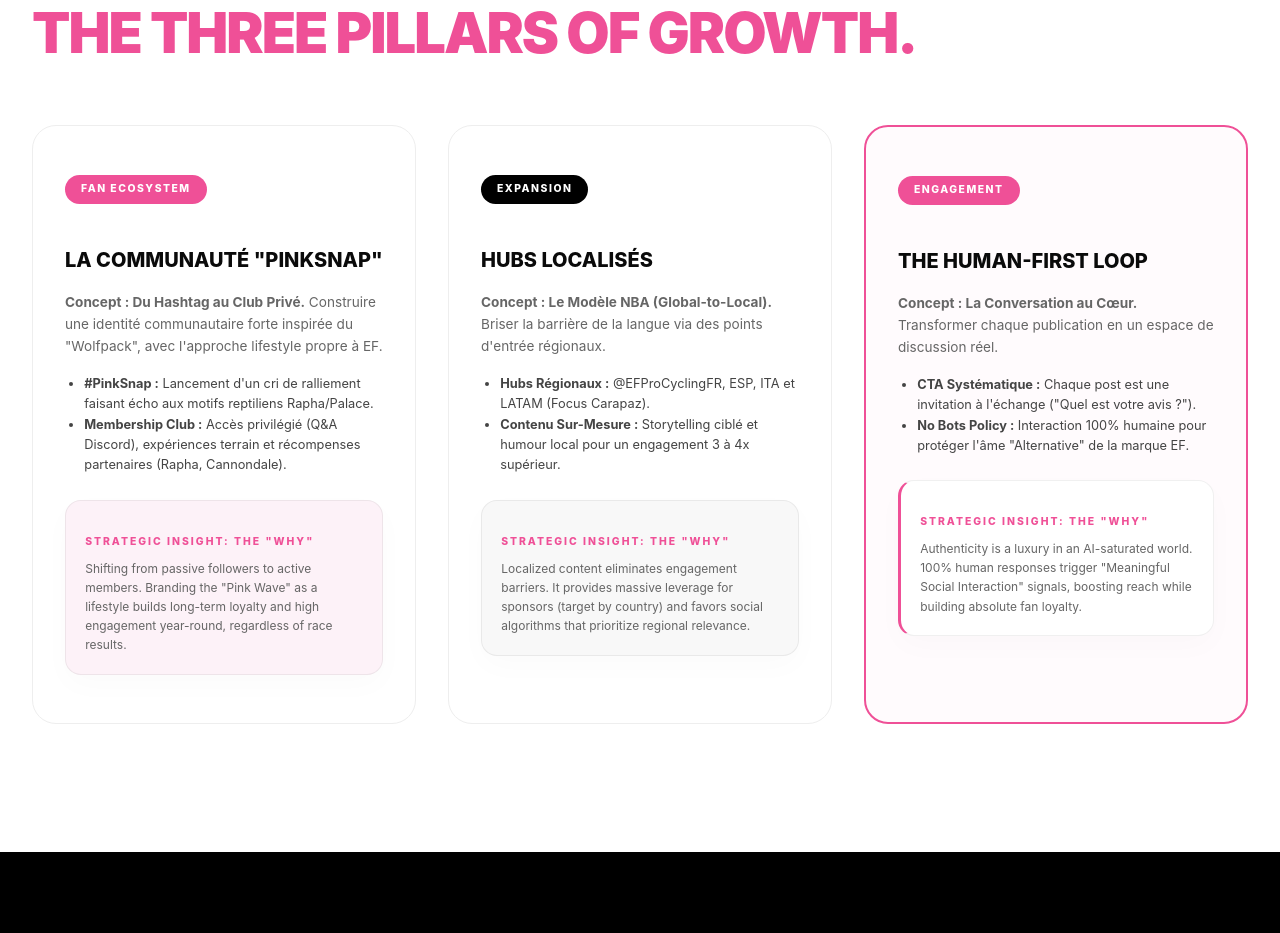
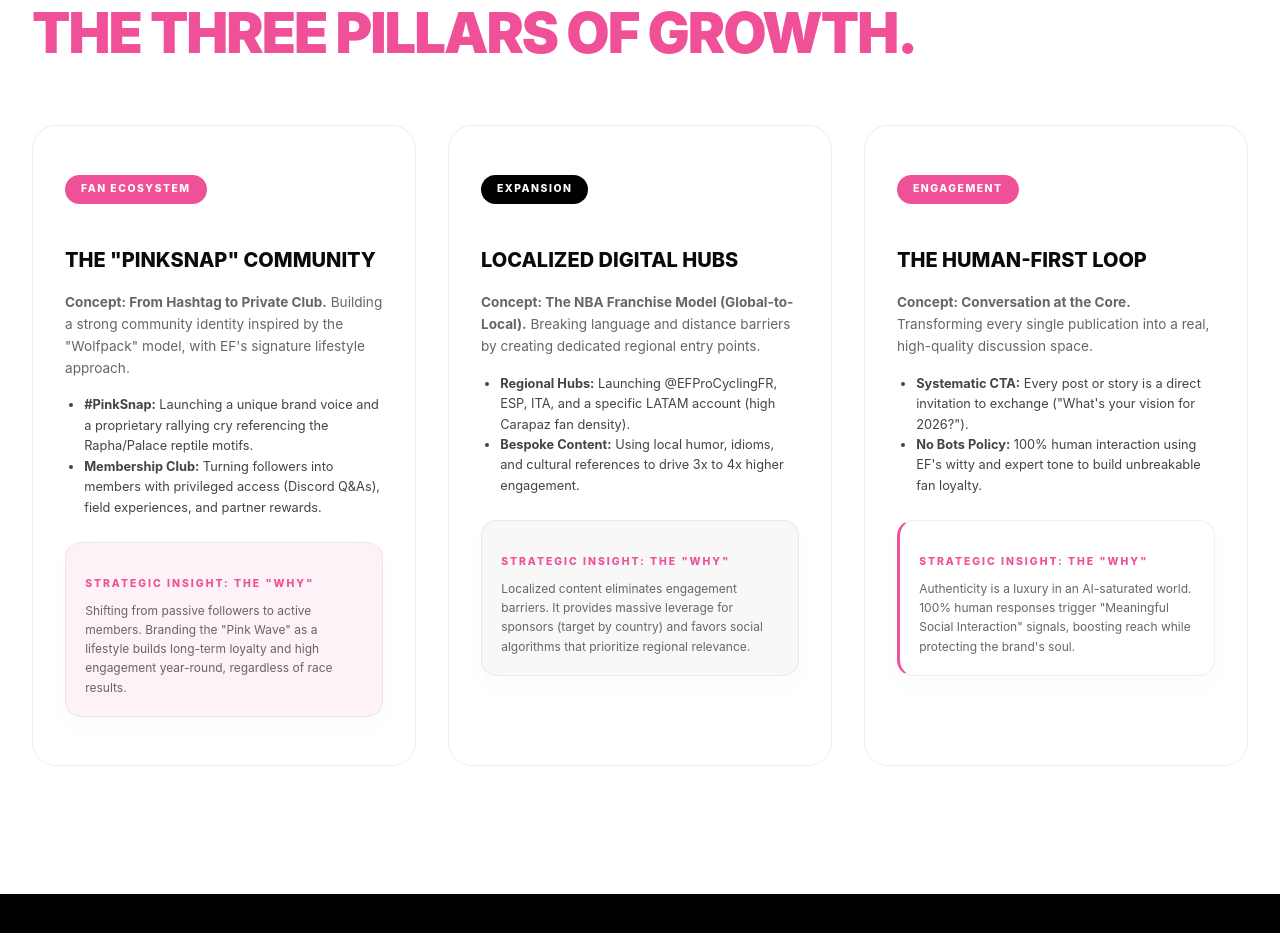
Before and after one commit to TheOne-Fantasy/EF-Ideas, a Next.js app: page / in a window 1280 px wide. Shown: the part 7534-8467 px from the top of the page. Built offline with nearby package versions, Linux system fonts and the light colour scheme.

Commit message:
docs: translate strategy pillars to English

```diff
--- a/src/app/page.tsx
+++ b/src/app/page.tsx
@@ -305,13 +305,13 @@ export default function EFPage() {
           {/* PILLAR 1 - PINKSNAP */}
           <div className={styles.strategyCard}>
             <span className={styles.caseStudyTag} style={{ background: 'var(--ef-pink)', color: '#fff', marginBottom: '1rem' }}>FAN ECOSYSTEM</span>
-            <h3>LA COMMUNAUTÉ &quot;PINKSNAP&quot;</h3>
+            <h3>THE &quot;PINKSNAP&quot; COMMUNITY</h3>
             <p style={{ color: '#666', fontSize: '0.85rem', marginBottom: '1rem' }}>
-              <strong>Concept : Du Hashtag au Club Privé.</strong> Construire une identité communautaire forte inspirée du &quot;Wolfpack&quot;, avec l&apos;approche lifestyle propre à EF.
+              <strong>Concept: From Hashtag to Private Club.</strong> Building a strong community identity inspired by the &quot;Wolfpack&quot; model, with EF&apos;s signature lifestyle approach.
             </p>
             <ul style={{ color: '#444', fontSize: '0.8rem', paddingLeft: '1.2rem', marginBottom: '1.5rem' }}>
-              <li><strong>#PinkSnap :</strong> Lancement d&apos;un cri de ralliement faisant écho aux motifs reptiliens Rapha/Palace.</li>
-              <li><strong>Membership Club :</strong> Accès privilégié (Q&A Discord), expériences terrain et récompenses partenaires (Rapha, Cannondale).</li>
+              <li><strong>#PinkSnap:</strong> Launching a unique brand voice and a proprietary rallying cry referencing the Rapha/Palace reptile motifs.</li>
+              <li><strong>Membership Club:</strong> Turning followers into members with privileged access (Discord Q&As), field experiences, and partner rewards.</li>
             </ul>
             <div className={styles.insightCard} style={{ marginTop: 'auto', padding: '1.2rem', background: '#fdf2f8' }}>
               <h4 style={{ fontSize: '0.65rem', marginBottom: '0.5rem' }}>Strategic Insight: The &quot;Why&quot;</h4>
@@ -324,13 +324,13 @@ export default function EFPage() {
           {/* PILLAR 2 - GLOBAL HUBS */}
           <div className={styles.strategyCard}>
             <span className={styles.caseStudyTag} style={{ background: '#000', color: '#fff', marginBottom: '1rem' }}>EXPANSION</span>
-            <h3>HUBS LOCALISÉS</h3>
+            <h3>LOCALIZED DIGITAL HUBS</h3>
             <p style={{ color: '#666', fontSize: '0.85rem', marginBottom: '1rem' }}>
-              <strong>Concept : Le Modèle NBA (Global-to-Local).</strong> Briser la barrière de la langue via des points d&apos;entrée régionaux.
+              <strong>Concept: The NBA Franchise Model (Global-to-Local).</strong> Breaking language and distance barriers by creating dedicated regional entry points.
             </p>
             <ul style={{ color: '#444', fontSize: '0.8rem', paddingLeft: '1.2rem', marginBottom: '1.5rem' }}>
-              <li><strong>Hubs Régionaux :</strong> @EFProCyclingFR, ESP, ITA et LATAM (Focus Carapaz).</li>
-              <li><strong>Contenu Sur-Mesure :</strong> Storytelling ciblé et humour local pour un engagement 3 à 4x supérieur.</li>
+              <li><strong>Regional Hubs:</strong> Launching @EFProCyclingFR, ESP, ITA, and a specific LATAM account (high Carapaz fan density).</li>
+              <li><strong>Bespoke Content:</strong> Using local humor, idioms, and cultural references to drive 3x to 4x higher engagement.</li>
             </ul>
             <div className={styles.insightCard} style={{ marginTop: 'auto', padding: '1.2rem', background: '#f8f8f8' }}>
               <h4 style={{ fontSize: '0.65rem', marginBottom: '0.5rem' }}>Strategic Insight: The &quot;Why&quot;</h4>
@@ -341,20 +341,20 @@ export default function EFPage() {
           </div>
 
           {/* PILLAR 3 - HUMAN FIRST */}
-          <div className={styles.strategyCard} style={{ border: '2px solid var(--ef-pink)', background: 'rgba(239, 80, 151, 0.02)' }}>
-            <span className={styles.caseStudyTag} style={{ marginBottom: '1rem' }}>ENGAGEMENT</span>
+          <div className={styles.strategyCard}>
+            <span className={styles.caseStudyTag} style={{ background: '#ef5097', color: '#fff', marginBottom: '1rem' }}>ENGAGEMENT</span>
             <h3>THE HUMAN-FIRST LOOP</h3>
             <p style={{ color: '#666', fontSize: '0.85rem', marginBottom: '1rem' }}>
-              <strong>Concept : La Conversation au Cœur.</strong> Transformer chaque publication en un espace de discussion réel.
+              <strong>Concept: Conversation at the Core.</strong> Transforming every single publication into a real, high-quality discussion space.
             </p>
             <ul style={{ color: '#444', fontSize: '0.8rem', paddingLeft: '1.2rem', marginBottom: '1.5rem' }}>
-              <li><strong>CTA Systématique :</strong> Chaque post est une invitation à l&apos;échange (&quot;Quel est votre avis ?&quot;).</li>
-              <li><strong>No Bots Policy :</strong> Interaction 100% humaine pour protéger l&apos;âme &quot;Alternative&quot; de la marque EF.</li>
+              <li><strong>Systematic CTA:</strong> Every post or story is a direct invitation to exchange (&quot;What&apos;s your vision for 2026?&quot;).</li>
+              <li><strong>No Bots Policy:</strong> 100% human interaction using EF&apos;s witty and expert tone to build unbreakable fan loyalty.</li>
             </ul>
             <div className={styles.insightCard} style={{ marginTop: 'auto', padding: '1.2rem', background: '#fff', borderLeft: '3px solid var(--ef-pink)' }}>
               <h4 style={{ fontSize: '0.65rem', marginBottom: '0.5rem' }}>Strategic Insight: The &quot;Why&quot;</h4>
               <p style={{ fontSize: '0.75rem', color: '#666', margin: 0 }}>
-                Authenticity is a luxury in an AI-saturated world. 100% human responses trigger &quot;Meaningful Social Interaction&quot; signals, boosting reach while building absolute fan loyalty.
+                Authenticity is a luxury in an AI-saturated world. 100% human responses trigger &quot;Meaningful Social Interaction&quot; signals, boosting reach while protecting the brand&apos;s soul.
               </p>
             </div>
           </div>
```
